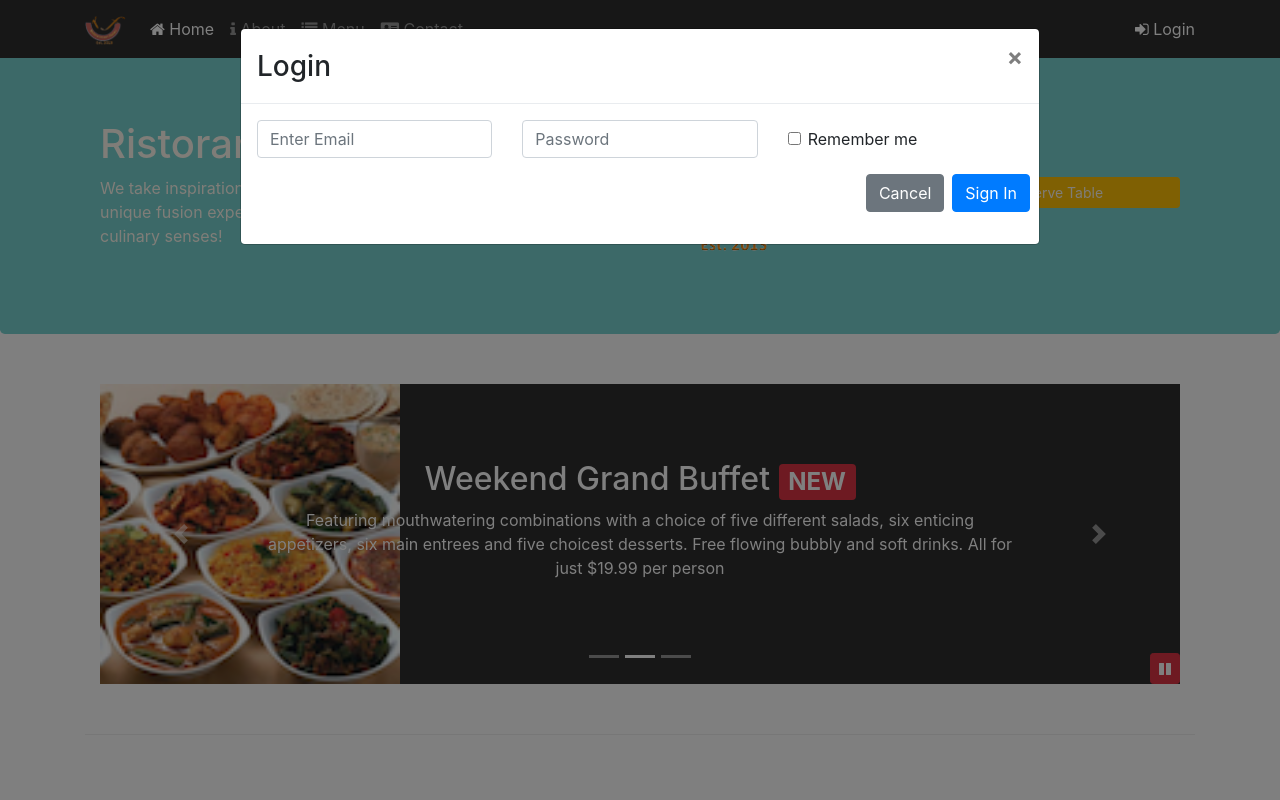
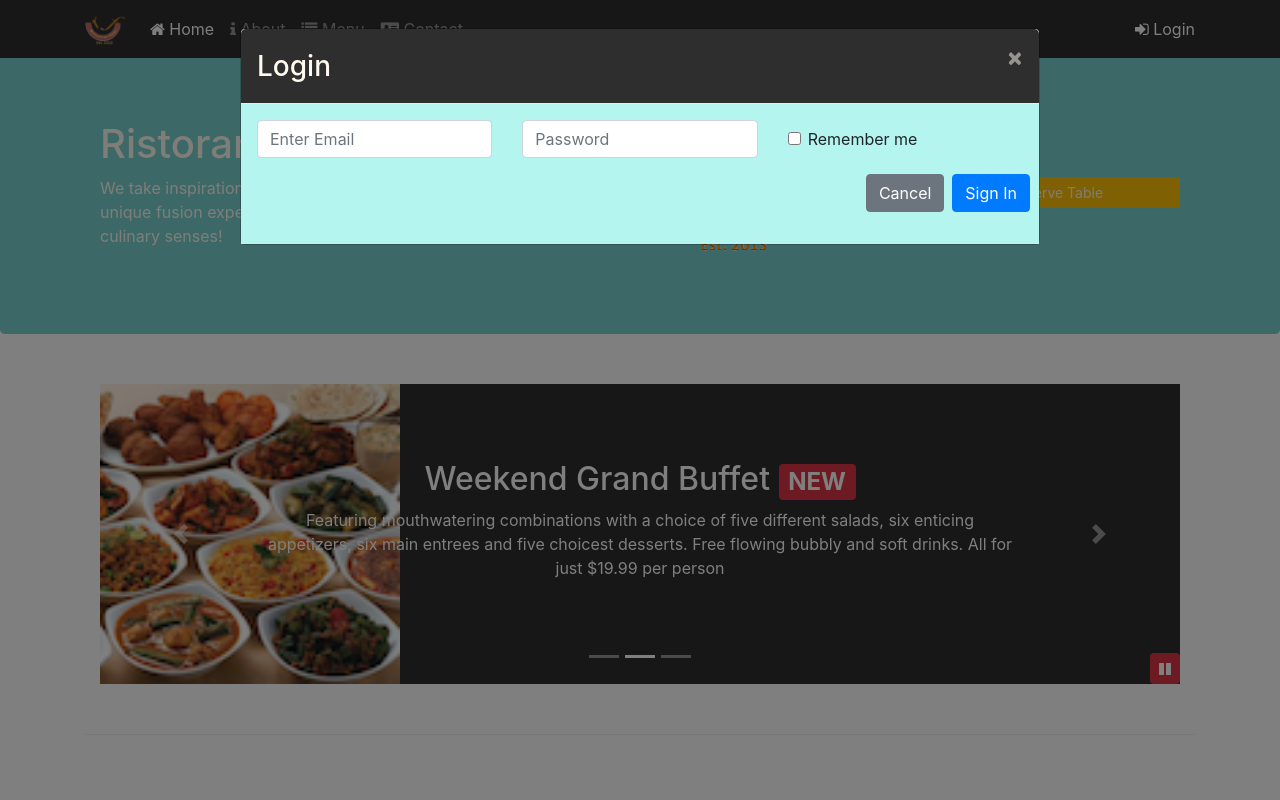
Before and after one commit to Amogha03/Bootstrap-ConFusion, a website: page index.html in a window 1280 px wide. Both pictures are taken after a click on the link "Login". Shown: the top 800 px of the page. Drawn offline with nearby package versions, Linux system fonts and the light colour scheme.

Commit message:
Assigment Four

```diff
--- a/css/styles.scss
+++ b/css/styles.scss
@@ -72,3 +72,13 @@ body{
     bottom: 0px;
     z-index: 1;
 }
+.modal-header{
+    background: $background-dark;
+    color: floralwhite;
+    button{
+        color: floralwhite;
+    }
+}
+.modal-body{
+    background: $background-pale;
+}
--- a/index.html
+++ b/index.html
@@ -32,7 +32,7 @@
                     <li class="nav-item"><a class="nav-link" href="./contactus.html"><span class="fa fa-address-card"></span> Contact</a></li>
                 </ul>
                 <span class="navbar-text">
-                    <a data-toggle="modal" data-target="#loginModal">
+                    <a id="loginbtn">
                         <span class="fa fa-sign-in"></span> Login
                     </a>
                 </span>
@@ -161,7 +161,7 @@
                     <img src="img/logo.png" class="img-fluid">
                 </div>
                 <div class="col-12 col-sm-3 align-self-center">
-                    <a data-target="#reserveModal" role="button" class="btn btn-sm btn-warning btn-block" data-toggle="modal">Reserve Table</a>
+                    <a role="button" class="btn btn-sm btn-warning btn-block" id="reservebtn">Reserve Table</a>
                 </div>
             </div>
         </div>
@@ -334,6 +334,12 @@
                 }
             });
         });
+        $("#reservebtn").click(function() {
+            $("#reserveModal").modal('toggle');
+        });
+        $("#loginbtn").click(function() {
+            $("#loginModal").modal('toggle');
+        });
     </script>
 </body>
 
```
Also changed, not shown: css/styles.css.
